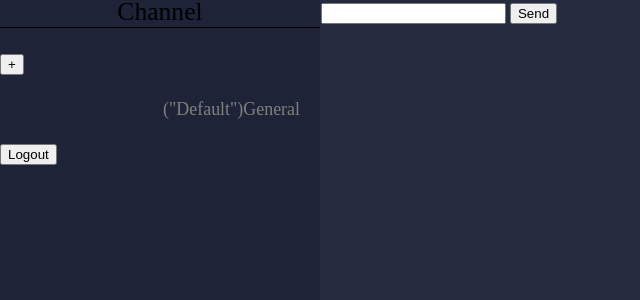
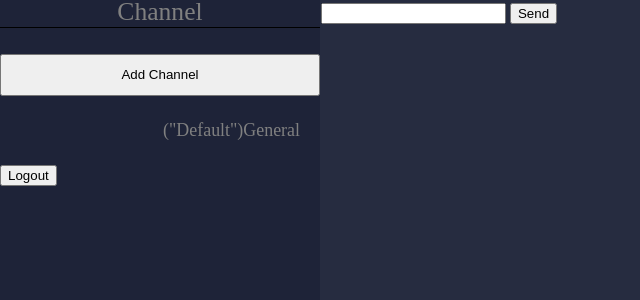
Before and after one commit to TheKinshu/project2, a Flask app: page / in a window 1280 px wide. Shown: the top 300 px of the page, without its empty margins (0-640 px from the left). Run offline with Flask 2, Linux system fonts and the light colour scheme; some libraries are stand-ins or nearby versions.

Commit message:
Change text colour from black to grey/white

```diff
--- a/application.py
+++ b/application.py
@@ -30,7 +30,7 @@ channelMessages[currentChannel] = deque()
 def index():
     return render_template("index.html")
 
-@app.route("/Logout.html")
+@app.route("/logout")
 def logout():
     return render_template("Logout.html")
 
--- a/static/index.js
+++ b/static/index.js
@@ -32,11 +32,10 @@ document.addEventListener('DOMContentLoaded', () => {
             // Get current timestamp
             let today = new Date();
             let time = today.getHours() + ":" + today.getMinutes() + ":" + today.getSeconds();
-            let dateTime = time;
 
             // Check if messages is empty
             if(message != ""){
-                socket.emit('messages', {"time": dateTime ,"message": message, "user": user});
+                socket.emit('messages', {"time": time ,"message": message, "user": user});
                 document.getElementById("uText").value = "";
             }
         };// End of Message Button
@@ -58,7 +57,7 @@ document.addEventListener('DOMContentLoaded', () => {
             if(log){
                 socket.emit("logout", {"user": user});
                 localStorage.clear();
-                location.replace("/Logout.html")
+                location.replace("/logout")
             }
         };
 
--- a/static/style.css
+++ b/static/style.css
@@ -23,6 +23,10 @@
 }
 ul {
   list-style: none;
+}
+
+ul li {
+  color: grey;
 }
 
 li a {
@@ -62,6 +66,19 @@ body {
   overflow: auto;
 }
 
+.channelT {
+  color: grey;
+}
+
+.addChannel {
+  width: 100%;
+  height: 3%;
+}
+
+#mBoard li {
+  color: white;
+}
+
 .onlineBar {
   list-style: none;
   margin-top: -21px;
--- a/static/style.scss
+++ b/static/style.scss
@@ -21,6 +21,11 @@
 ul{
     list-style: none;
 }
+
+ul li{
+    color: grey;
+}
+
 
 li a {
     list-style: none;
@@ -57,6 +62,18 @@ body{
     overflow: auto;
 }
 
+.channelT{
+    color: grey;
+}
+
+.addChannel{
+    width: 100%;
+    height: 3%;
+}
+
+#mBoard li{
+    color: white;
+}
 .onlineBar{
     list-style: none;
     margin-top: -21px;
--- a/templates/layout.html
+++ b/templates/layout.html
@@ -10,7 +10,7 @@
     <body>
         <div class="nav-bar">
             <p class="channelT">Channel</p>
-            <button class="addChannel" id="newChannel">+</button>
+            <button class="addChannel" id="newChannel">Add Channel</button>
             <ul id="channelB">
                 <li><a href="#">("Default")General</a></li>
                 {% block sidebar %} {% endblock %}
```
Also changed, not shown: 1 other file.
